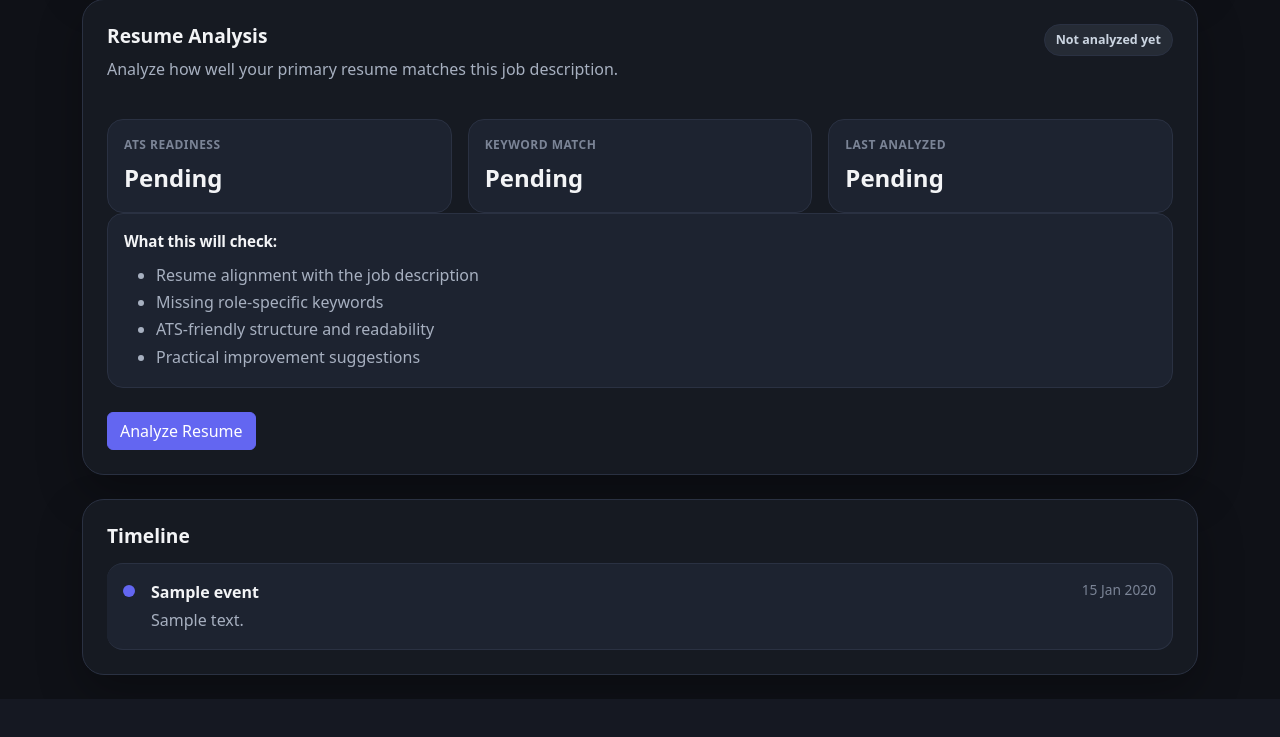
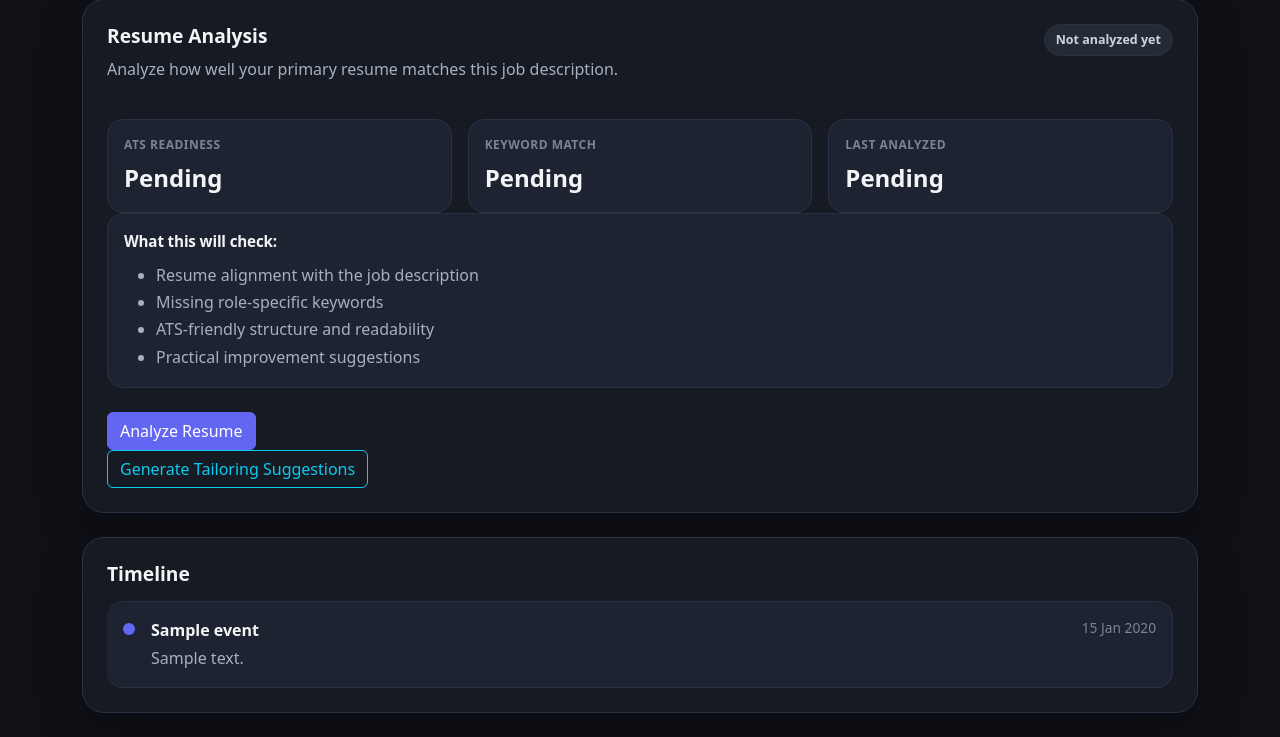
Before and after one commit to AtramAniket/career_os, a Flask app: page /applications/1 in a window 1280 px wide. Shown: the part 1885-2622 px from the top of the page. Before the commit the page ends 2584 px from the top, so only its background shows below. Run offline with Flask 3, Linux system fonts and the light colour scheme; a user stored in the database is signed in; tables that the repository leaves empty hold one stand-in row (values such as "Sample post"); some libraries are stand-ins or nearby versions.

Commit message:
added button for generation tailored suggestion to ui

```diff
--- a/app/templates/applications/detail.html
+++ b/app/templates/applications/detail.html
@@ -511,6 +511,15 @@
         {% endif %}
       </button>
     </form>
+
+    <form
+        method="POST"
+        action="{{ url_for('resume_analysis.tailor_resume', application_id=application.id) }}"
+    >
+        <button type="submit" class="btn btn-outline-info">
+            Generate Tailoring Suggestions
+        </button>
+    </form>
   </div>
 
   <div class="content-card timeline-card">
```
